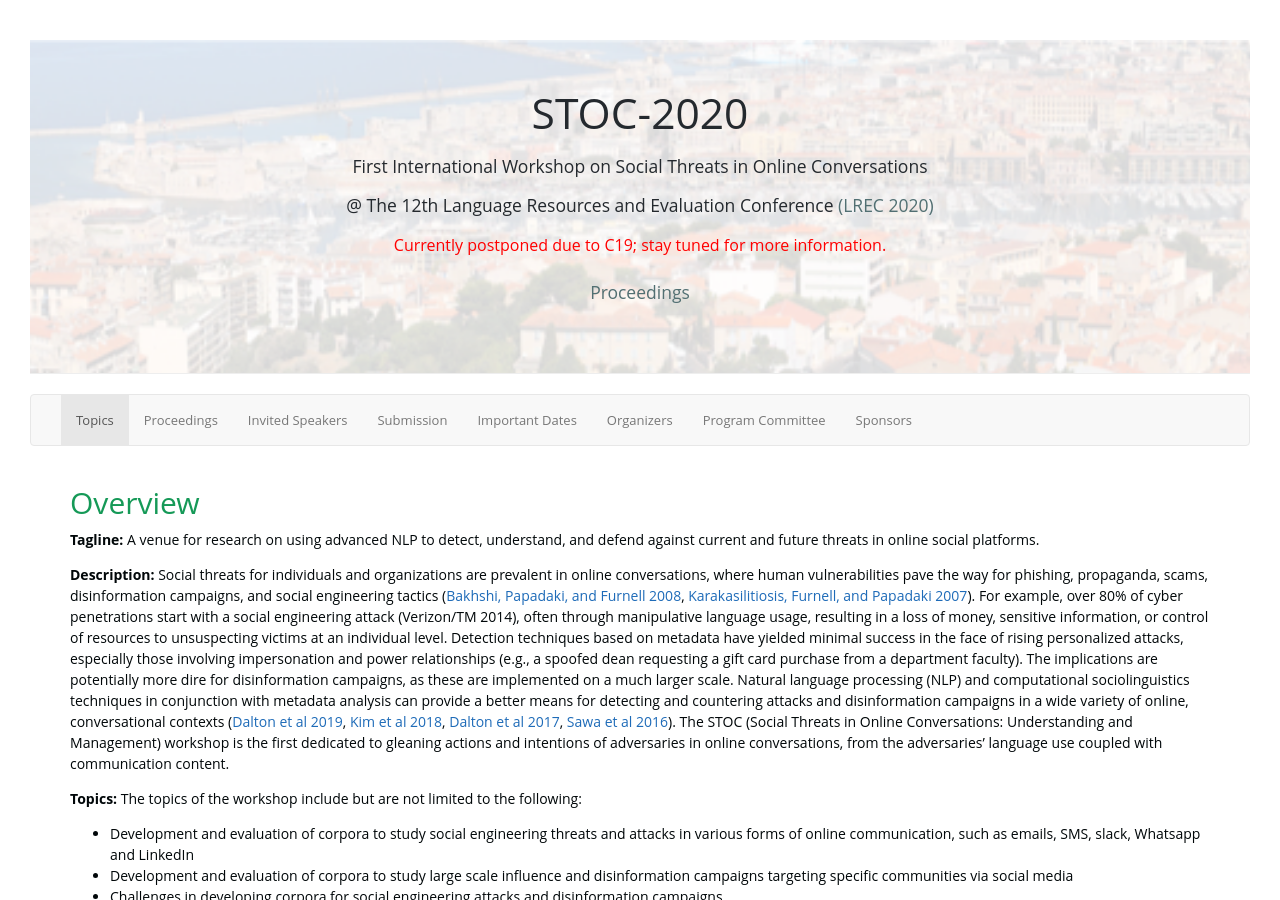
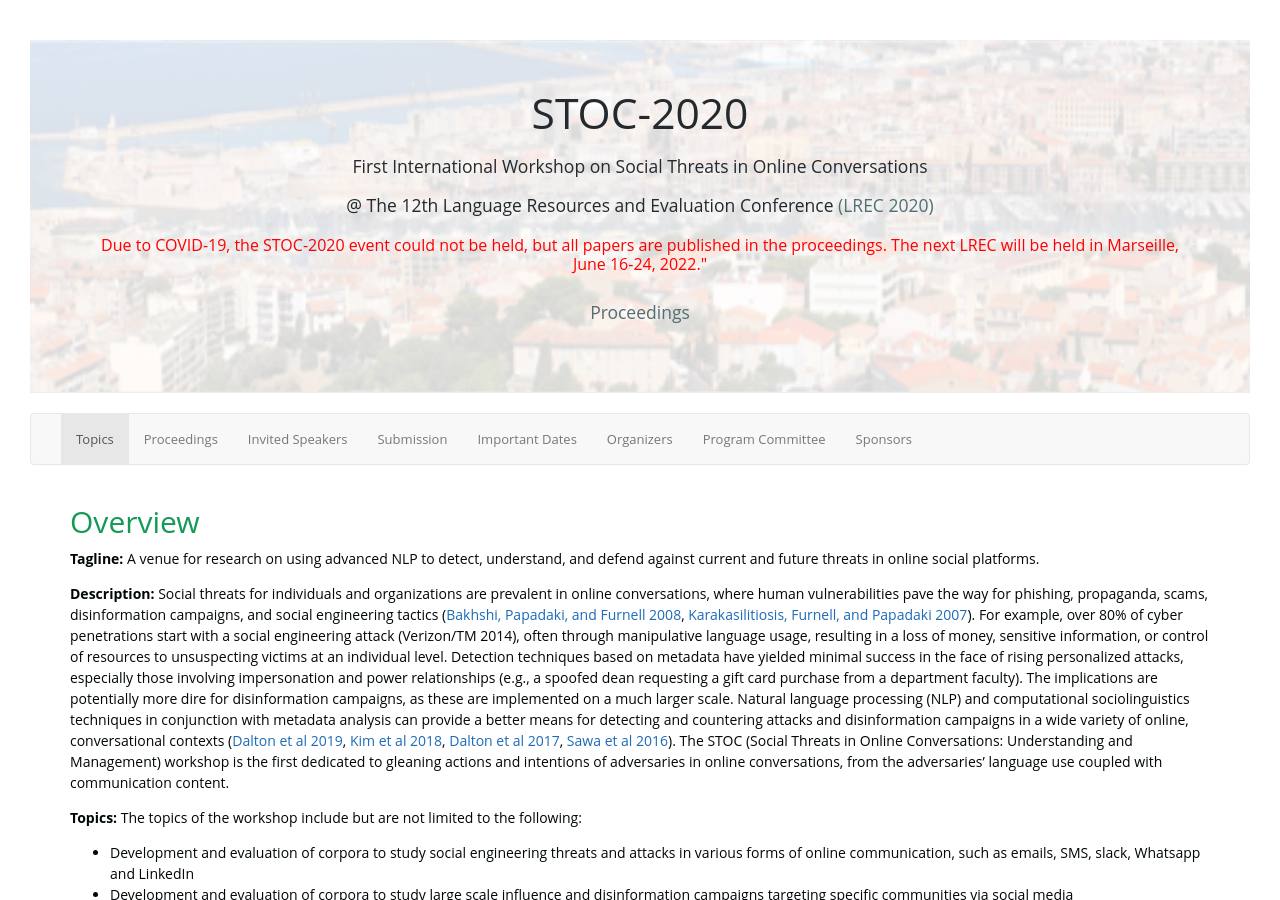
Before and after one commit to social-threats/social-threats.github.io, a Jekyll site: the page built from index.html, in a window 1280 px wide and 900 px high. Built offline with Jekyll 4.4.1, drawn with Linux system fonts in a browser that asks for light colours; nearby versions of some CDN libraries.

Commit message:
Add info about cancellation of STOC
due to COVID-19

```diff
--- a/_includes/_STOC_2020/header.html
+++ b/_includes/_STOC_2020/header.html
@@ -4,7 +4,7 @@
     <h2 class="project-tagline ">First International Workshop on Social Threats in Online Conversations</h2>
     <h2 class="project-tagline ">@ The 12th Language Resources and Evaluation Conference <a href="https://lrec2020.lrec-conf.org/">(LREC 2020)</a>
         <br>        <br>
-        <p><font size="3" color="red">Currently postponed due to C19; stay tuned for more information.</font></p>
+        <p><font size="3" color="red">Due to COVID-19, the STOC-2020 event could not be held, but all papers are published in the proceedings. The next LREC will be held in Marseille, June 16-24, 2022."</font></p>
         <br>
         <a href="https://lrec2020.lrec-conf.org/media/proceedings/Workshops/Books/stoc2020book.pdf">Proceedings</a>
     </h2>
```
